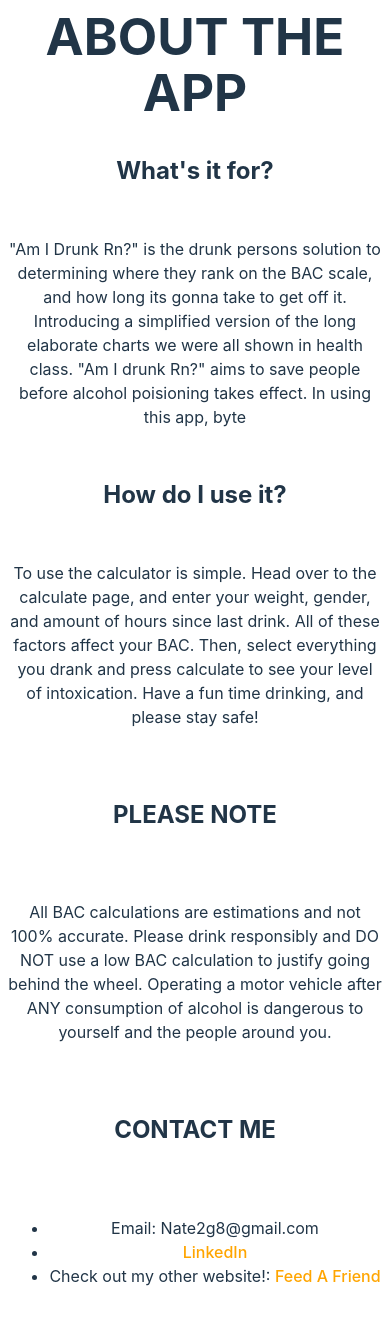
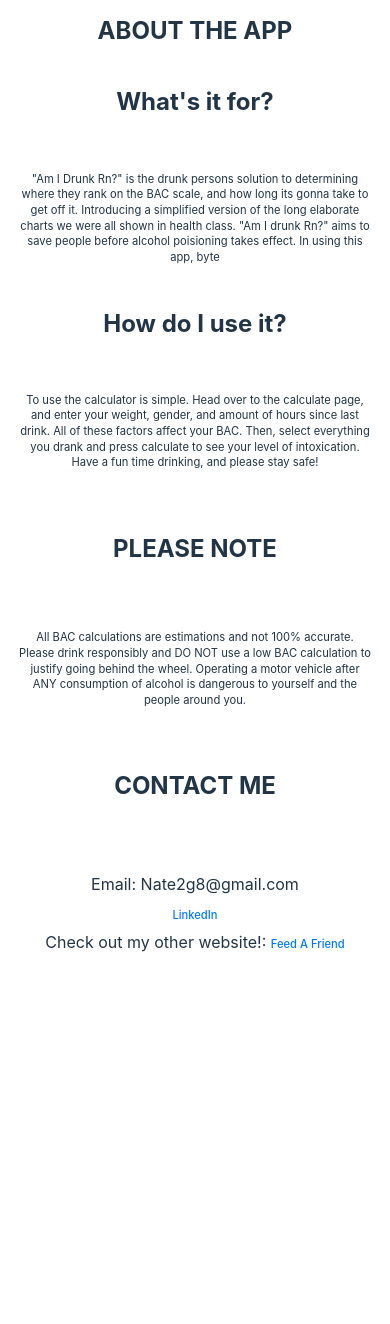
Before and after one commit to nategarelik/Am-I-Drunk-RN-, a React (Vite) app in the folder BAC_CALC/: page /About in a window 390 px wide. Shown: the top 1324 px of the page. After the commit the page ends 1099 px from the top, so only its background shows below. Built offline with nearby package versions, Linux system fonts and the light colour scheme.

Commit message:
fixed style

```diff
--- a/BAC_CALC/src/Components/About/About.css
+++ b/BAC_CALC/src/Components/About/About.css
@@ -0,0 +1,57 @@
+/* About.css */
+.main-container {
+    display: flex;
+    flex-direction: column;
+    align-items: center;
+    justify-content: center;
+    padding: 10px; /* Reduced padding */
+}
+
+.main-header {
+    font-size: 2.5rem; /* Reduced font size */
+    text-align: center;
+    margin-bottom: 0.5rem; /* Reduced margin */
+}
+
+.main-container p {
+    font-size: 0.9rem; /* Adjusted font size */
+    line-height: 1.4; /* Adjusted line height for better readability */
+    margin-bottom: 0.5rem; /* Reduced margin */
+}
+
+.main-container ul {
+    list-style: none;
+    padding: 0;
+    margin-bottom: 0.5rem; /* Reduced margin */
+}
+
+.main-container li {
+    margin-bottom: 0.3rem; /* Reduced margin */
+}
+
+.main-container a {
+    color: #007bff;
+    text-decoration: none;
+    font-size: 0.9rem; /* Adjusted font size */
+}
+
+/* Responsive styles */
+@media (max-width: 768px) {
+    .main-header {
+        font-size: 2rem; /* Reduced font size */
+    }
+
+    .main-container p, .main-container a {
+        font-size: 0.8rem; /* Reduced font size */
+    }
+}
+
+@media (max-width: 480px) {
+    .main-header {
+        font-size: 1.5rem; /* Reduced font size */
+    }
+
+    .main-container p, .main-container a {
+        font-size: 0.7rem; /* Reduced font size */
+    }
+}
--- a/BAC_CALC/src/Components/About/About.jsx
+++ b/BAC_CALC/src/Components/About/About.jsx
@@ -1,5 +1,5 @@
 import React from 'react'
-import './About.css';
+import "./About.css"
 
 
 const About = () => {
--- a/BAC_CALC/src/Components/Calculator/BAC.css
+++ b/BAC_CALC/src/Components/Calculator/BAC.css
@@ -1,33 +1,60 @@
-.bac-container{
-    min-height: 80%;
+/* BAC.css */
+.bac-container {
     display: flex;
     flex-direction: column;
     align-items: center;
-    justify-content: space-around;
+    justify-content: center;
+    padding: 20px;
+    min-height: 80vh;
+    margin-bottom: 40px;
 }
+
 .bac-header {
-    font-size: 4vw;
-    overflow-wrap: break-word;
+    font-size: 4rem;
+    text-align: center;
+    margin-bottom: 1rem;
+}
 
-}
 .logo-Container {
-    width:100%;
+    width: 100%;
     display: flex;
-    justify-content: space-around;
+    justify-content: center;
+    margin-bottom: 1rem;
 }
 
 #gifImage {
-    align-self: center;
-    margin: auto;
+    width: fit-content;
+    height: auto;
+
+}
+.gif{
+    width: fit-content;
 }
 
-.lower-header{
-    font-size: 2.5vw;
-    font-weight:500;
-
+.lower-header {
+    font-size: 2rem;
+    font-weight: 500;
+    text-align: center;
+    margin-bottom: 1rem;
 }
 
-.FooterSection{
-    margin: 0;
-    padding: 0;
+/* Responsive styles */
+@media (max-width: 768px) {
+    .bac-header {
+        font-size: 3rem;
+    }
+
+    .lower-header {
+        font-size: 1.5rem;
+    }
 }
+
+@media (max-width: 480px) {
+    .bac-header {
+        font-size: 2rem;
+    }
+
+    .lower-header {
+        font-size: 1rem;
+    }
+}
--- a/BAC_CALC/src/Components/Calculator/BACpage.jsx
+++ b/BAC_CALC/src/Components/Calculator/BACpage.jsx
@@ -111,7 +111,7 @@ const BACpage = () => {
             <h1 style={{color:textColor}} className='bac-header'>Your BAC is: {initialBAC || 'No BAC calculated'}</h1>
             <div className='logo-Container'>
 
-              <div id="gifImage"> <img src={intoxPhoto} alt="intoxPhoto" /></div>
+              <div id="gifImage"> <img className="gif" src={intoxPhoto} alt="intoxPhoto" /></div>
             </div>
 
             <h1 style={{color:textColor}} className='lower-header'>{lowerHeader}</h1>
```
